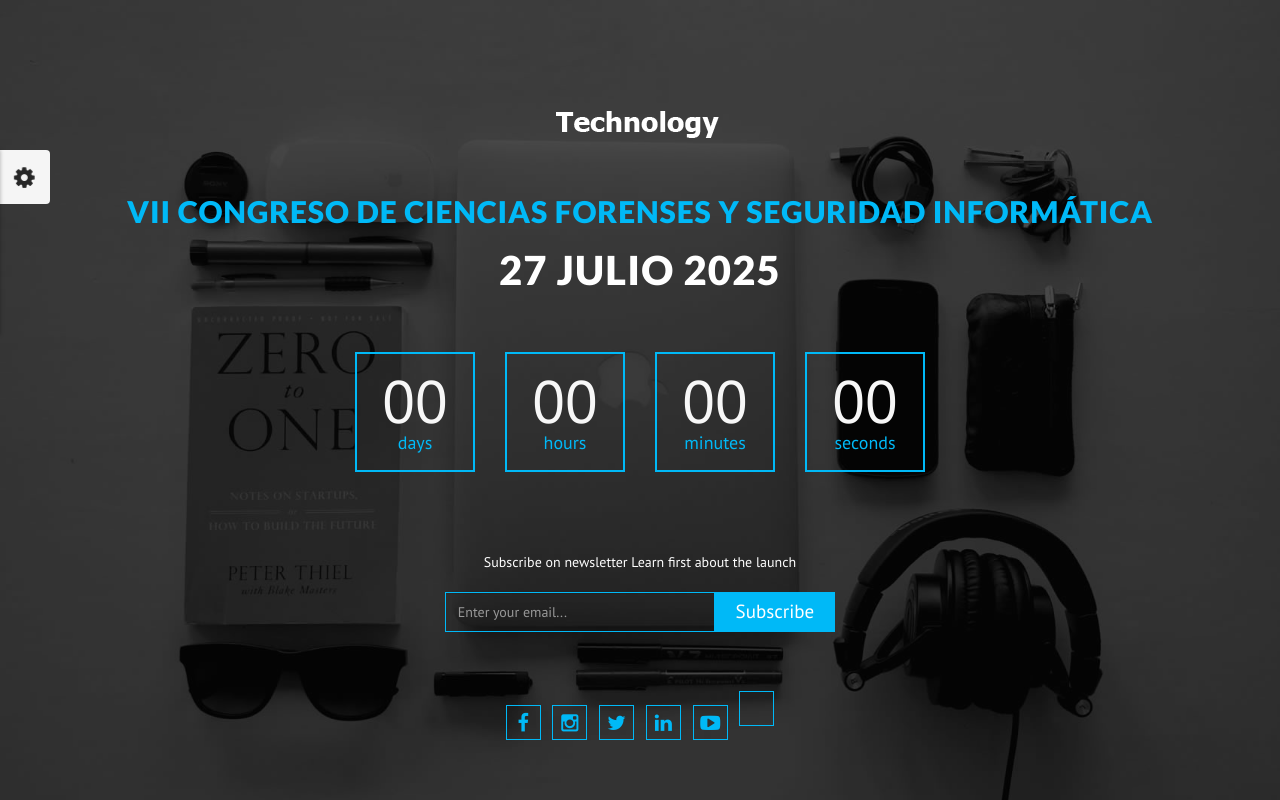
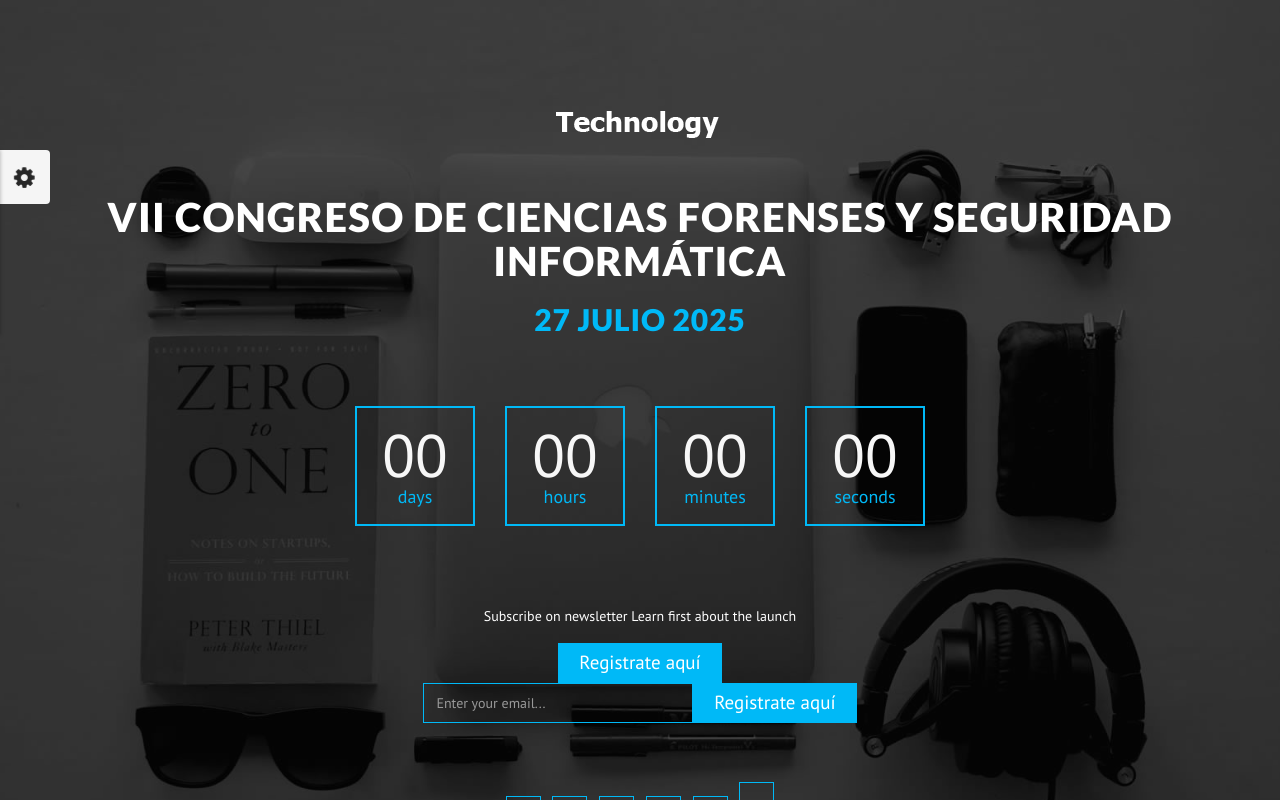
Before and after one commit to anprofor/ejemplo, a plain HTML site: page index.html in a window 1280 px wide. Drawn offline with Linux system fonts and the light colour scheme.

Commit message:
Update index.html

```diff
--- a/index.html
+++ b/index.html
@@ -54,8 +54,8 @@
 					<div class="main-logo">
 						<a href=""><img src="images/logo.png" alt="" /></a>
 					</div>
-					<h1>VII CONGRESO DE CIENCIAS FORENSES Y SEGURIDAD INFORMÁTICA</h1>
-					<h2>27 julio 2025</h2>
+					<h2>VII CONGRESO DE CIENCIAS FORENSES Y SEGURIDAD INFORMÁTICA</h2>
+					<h1>27 julio 2025</h1>
 					<div class="container">
 						<!-- COUNTDOWN -->
 						<div class="row">
@@ -68,9 +68,11 @@
 						<!-- /COUNTDOWN -->
 					</div>
 					<p>Subscribe on newsletter Learn first about the launch</p>
+					<button type="submit" name="subscribe-submit" class="btn btn-primary btn-lg submit-bt" >Registrate aquí</button>
+
 					<form id="subscribe" class="form-group subscribe-area">
 						<input type="email" name="subscribe-email" id="st-email" class="form-control subscribe-box" placeholder="Enter your email...">
-						<button type="submit" name="subscribe-submit" class="btn btn-primary btn-lg submit-bt" >Subscribe</button>
+						<button type="submit" name="subscribe-submit" class="btn btn-primary btn-lg submit-bt" >Registrate aquí</button>
 						<br>
 						<label for="st-email" class="st-subscribe-message"></label>
 					</form>
```
